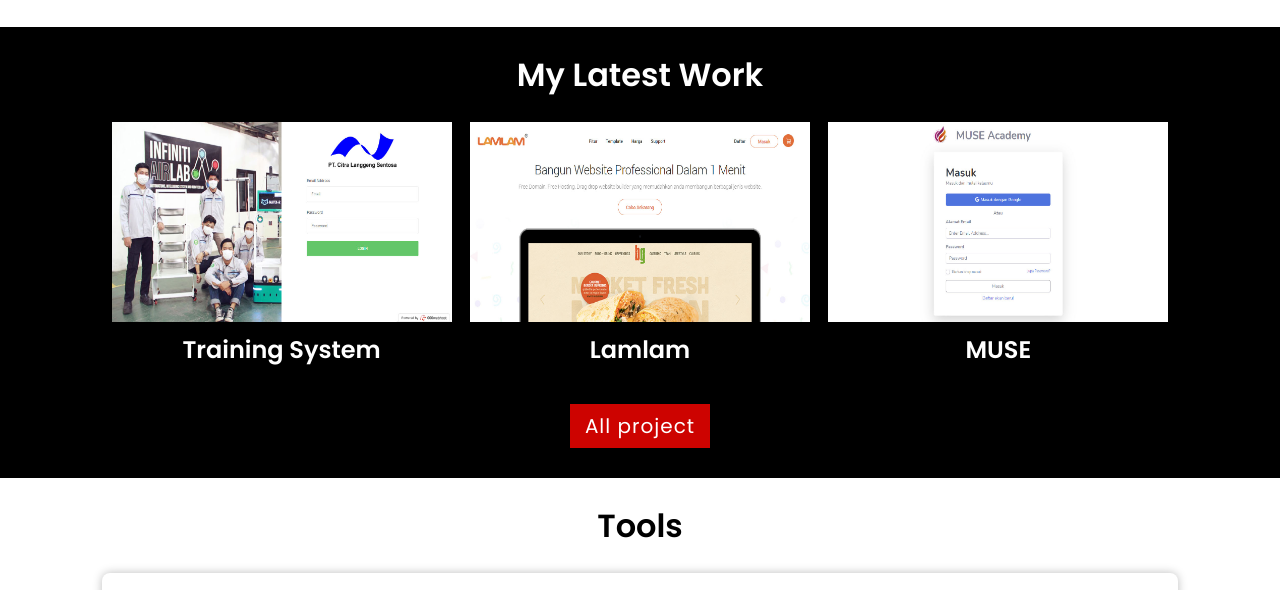
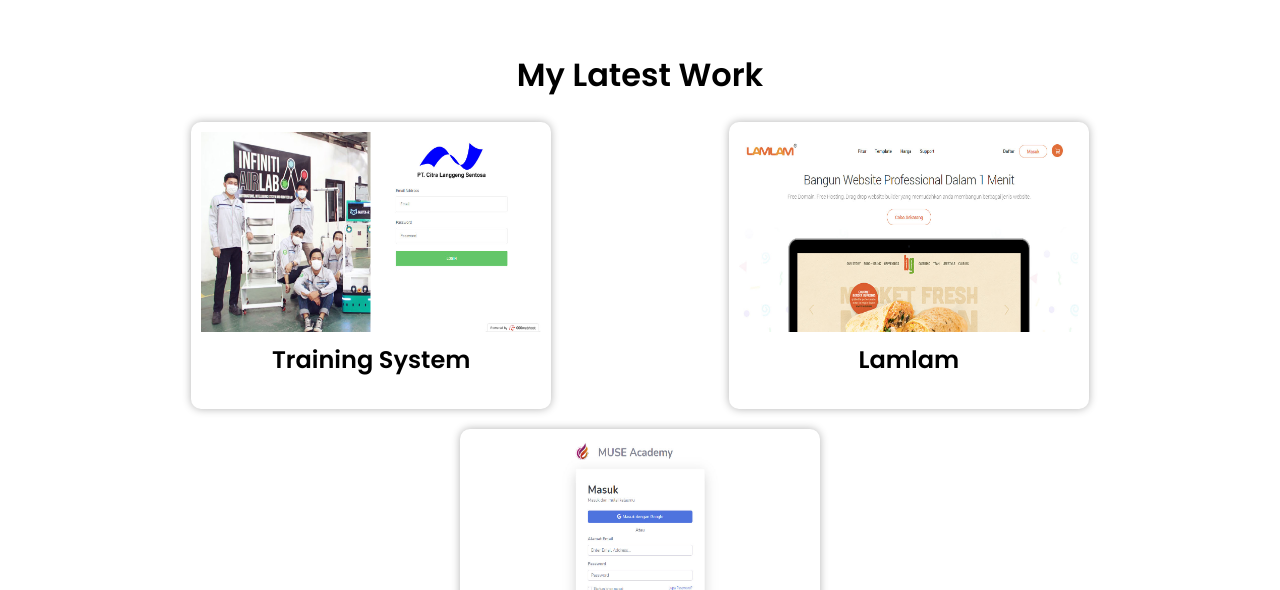
Before and after one commit to khoirulanam69/khoirulanam69.github.io, a plain HTML site: page index.html in a window 1280 px wide. Shown: the part 1348-1938 px from the top of the page. Drawn offline with Linux system fonts and the light colour scheme.

Commit message:
add box shadow in work

```diff
--- a/assets/css/style.css
+++ b/assets/css/style.css
@@ -151,11 +151,7 @@ header ul li a.active{
 
 /* Work */
 .works {
-    background-color: #000;
     text-align: center;
-}
-.works .title{
-    color: #fff;
 }
 .works .latest-works{
     display: flex;
@@ -163,8 +159,12 @@ header ul li a.active{
     flex-wrap: wrap;
 }
 .work{
-    color: #fff;
+    color: #000;
     text-align: center;
+    padding: 10px;
+    box-shadow: 0 0 8px rgba(0, 0, 0, 0.3);
+    border-radius: 10px;
+    margin-bottom: 20px;
 }
 .work img{
     width: 340px;
@@ -186,7 +186,8 @@ header ul li a.active{
     position: absolute;
     bottom: 0;
     left: 0;
-    background-color: rgba(0, 0, 0, 0.7);
+    color: #fff;
+    background-color: rgba(0, 0, 0, 0.5);
     width: 100%;
     height: 100%;
     align-items: center;
--- a/index.html
+++ b/index.html
@@ -62,7 +62,8 @@
           <h4>My Latest Work</h4>
         </div>
         <div class="latest-works">
-          <a href="./detail/trainingsystem.html" target="_blank" class="work">
+          <div class="work">
+            <a href="./detail/trainingsystem.html" target="_blank">
               <div class="show">
                 <img src="./assets/img/works/trainingsystem.jpg" alt="trainingsystem">
                 <div class="show-detail">
@@ -70,9 +71,11 @@
                   <p>Show detail</p>
                 </div>
               </div>
+            </a>
             <h5>Training System</h5>
-          </a>
-          <a href="./detail/lamlam.html" target="_blank" class="work">
+          </div>
+          <div class="work">
+            <a href="./detail/lamlam.html" target="_blank">
               <div class="show">
                 <img src="./assets/img/works/lamlam.jpg" alt="lamlam">
                 <div class="show-detail">
@@ -80,9 +83,11 @@
                   <p>Show detail</p>
                 </div>
               </div>
+            </a>
             <h5>Lamlam</h5>
-          </a>
-          <a href="./detail/muse.html" target="_blank" class="work">
+          </div>
+          <div class="work">
+            <a href="./detail/muse.html" target="_blank">
               <div class="show">
                 <img src="./assets/img/works/muse.jpg" alt="muse">
                 <div class="show-detail">
@@ -90,8 +95,9 @@
                   <p>Show detail</p>
                 </div>
               </div>
+            </a>
             <h5>MUSE</h5>
-          </a>
+          </div>
         </div>
         <a href="#" class="button">All project</a>
       </div>
```
Lines whose indentation alone changed are shown as unchanged.
